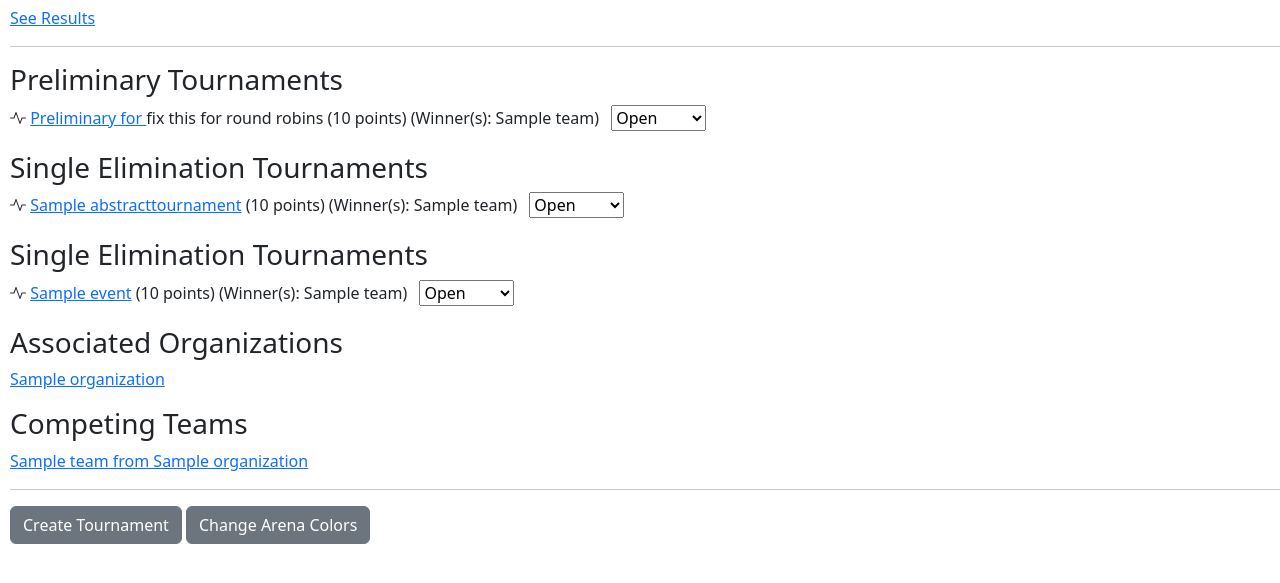
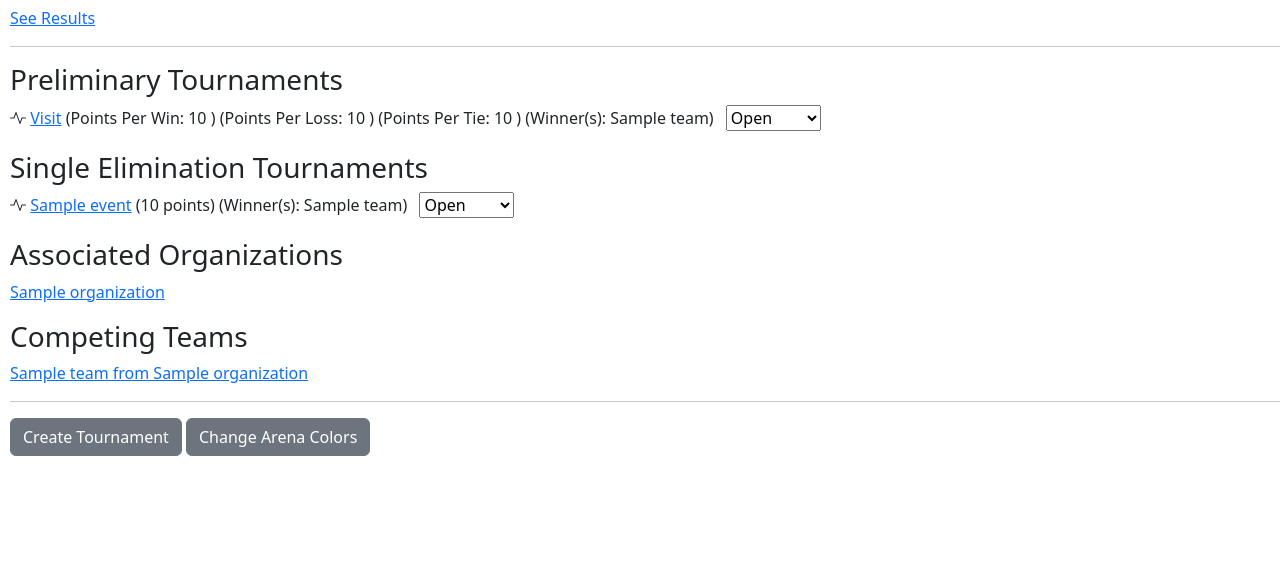
Before and after one commit to CompServer/CompServer, a Django app: page /competition/1/ in a window 1280 px wide. Shown: the part 114-697 px from the top of the page. Run offline with Django 4.2, Linux system fonts and the light colour scheme; a user stored in the database is signed in; tables that the repository leaves empty hold one stand-in row (values such as "Sample post").

Commit message:
hw:debugged organization page, competition page needs to find winners, team page needs to sort

```diff
--- a/competitions/templates/competitions/competition.html
+++ b/competitions/templates/competitions/competition.html
@@ -36,47 +36,15 @@
                         {% elif tournament.is_closed %}
                             <i class="bi-x-circle" title="{{ tournament.status }}"></i>
                         {% endif %}
-                        <a href="{% url 'competitions:tournament' tournament.id %}">{% translate "Preliminary for" %} {{ tournament.tournament.name }}</a>
-                        {% if tournament.points %}fix this for round robins
-                            ({{ tournament.points|floatformat:"0" }} {% translate "points" %})
+                        <a href="{% url 'competitions:tournament' tournament.id %}">{% translate "Visit" %}</a>
+                        {% if tournament.points_per_win %}
+                            ({% translate "Points Per Win: " %}{{ tournament.points_per_win|floatformat:"0" }} )
                         {% endif %}
-                        ({% translate "Winner(s): " %} {{ tournament.get_winner }})
+                        {% if tournament.points_per_loss %}
+                            ({% translate "Points Per Loss: " %}{{ tournament.points_per_loss|floatformat:"0" }} )
                         {% endif %}
-                    {% if user.is_staff %}
-                        <form class="form-inline my-2 my-md-0 justify-content-end d-inline ps-2" action="/tournament/{{ tournament.id }}/?next=competition&id={{ competition.id }}" method="POST" id="status">
-                            {% csrf_token %}
-                            <div class="input-group d-inline">
-                                <select name="status" onchange="this.form.submit();">
-                                    {% for value, translated_value in form.status.field.choices %}
-                                        <option value="{{ value }}" {% if tournament.status == value %}selected{% endif %}>{{ translated_value }}</option>
-                                    {% endfor %}
-                                </select>
-                            </div>
-                        </form>
-                    {% endif %}
-                </div>
-            </div>
-        {% endfor %}
-    {% endif %}
-    {% if elimination_tournaments %}
-        <h3>{% translate "Single Elimination Tournaments" %}</h3>
-        {% for tournament in robin_tournaments %}
-            <div class="row d-flex">
-                <div class = "col-12 tournament">
-                    {% if competition.is_archived and user.is_staff %}
-                        <i class="bi-archive" title="{{ tournament.status }}"></i>
-                        <small>You can see this archived item because you are signed in as a superuser.</small>
-                    {% elif tournament.is_viewable %}
-                        {% if tournament.is_judgable %}
-                            <i class="bi-activity" title="{{ tournament.status }}"></i>
-                        {% elif tournament.is_complete %}
-                            <i class="bi-check2-circle" title="{{ tournament.status }}"></i>
-                        {% elif tournament.is_closed %}
-                            <i class="bi-x-circle" title="{{ tournament.status }}"></i>
-                        {% endif %}
-                        <a href="{% url 'competitions:tournament' tournament.id %}">{{ tournament.name }}</a>
-                        {% if tournament.points %}
-                            ({{ tournament.points|floatformat:"0" }} {% translate "points" %})
+                        {% if tournament.points_per_tie %}
+                            ({% translate "Points Per Tie: " %}{{ tournament.points_per_tie|floatformat:"0" }} )
                         {% endif %}
                         ({% translate "Winner(s): " %} {{ tournament.get_winner }})
                     {% endif %}
@@ -100,23 +68,22 @@
         <h3>{% translate "Single Elimination Tournaments" %}</h3>
         {% for tournament in elimination_tournaments %}
             <div class="row d-flex">
-                {% if not tournament.is_archived or user.is_staff %}
                 <div class = "col-12 tournament">
+                    {% if competition.is_archived and user.is_staff %}
+                        <i class="bi-archive" title="{{ tournament.status }}"></i>
+                        <small>You can see this archived item because you are signed in as a superuser.</small>
+                    {% elif tournament.is_viewable %}
                         {% if tournament.is_judgable %}
-                            <i class="bi-activity" title="{{ tournament.status }}"></i> <a href="{% url 'competitions:tournament' tournament.id %}">{{ tournament.event.name }}</a>
+                            <i class="bi-activity" title="{{ tournament.status }}"></i>
                         {% elif tournament.is_complete %}
-                            <i class="bi-check2-circle" title="{{ tournament.status }}"></i> <a href="{% url 'competitions:tournament' tournament.id %}">{{ tournament.event.name }}</a>
+                            <i class="bi-check2-circle" title="{{ tournament.status }}"></i>
                         {% elif tournament.is_closed %}
-                            <i class="bi-x-circle" title="{{ tournament.status }}"></i> <a href="{% url 'competitions:tournament' tournament.id %}">{{ tournament.event.name }}</a>
-                        {% elif tournament.is_in_setup %}
-                            <i class="bi-gear" title="{{ tournament.status }}"></i> {{ tournament.event.name }}
-                        {% elif competition.is_archived %}
-                            <i class="bi-archive" title="{{ tournament.status }}"></i> {{ tournament }} <small>You can see this archived item because you are signed in as a superuser.</small>
+                            <i class="bi-x-circle" title="{{ tournament.status }}"></i>
                         {% endif %}
+                        <a href="{% url 'competitions:tournament' tournament.id %}">{{ tournament.event.name }}</a>
                         {% if tournament.points %}
                             ({{ tournament.points|floatformat:"0" }} {% translate "points" %})
                         {% endif %}
-                        {% if tournament.get_winner %}
                         ({% translate "Winner(s): " %} {{ tournament.get_winner }})
                     {% endif %}
                     {% if user.is_staff %}
@@ -132,7 +99,6 @@
                         </form>
                     {% endif %}
                 </div>
-                {% endif %}
             </div>
         {% endfor %}
     {% endif %}
--- a/competitions/templates/competitions/organization.html
+++ b/competitions/templates/competitions/organization.html
@@ -18,13 +18,12 @@
                 {% endif %}
             {% endfor %}
         </ul>
-        {% if results %}
+        <!-- {% if results %}
             <div class="container">
                 <h2>{% translate 'Overall Team Results' %}</h2>
                 {% for result in results %}
-                    pie chart
                 {% endfor %}
             </div>
-        {% endif %}
+        {% endif %} -->
     </body>
 {% endblock %}
--- a/competitions/views.py
+++ b/competitions/views.py
@@ -804,16 +804,15 @@ def competition(request: HttpRequest, competition_id: int):
                 return HttpResponseRedirect(reverse(f"competitions:competition", args=[competition_id]))
     if competition.is_archived:
         return HttpResponseRedirect(reverse("competitions:competitions"))
-
-    elimination_tournaments = SingleEliminationTournament.objects.filter(competition__id = competition_id).order_by("-status", "-start_time")
-    robin_tournaments = RoundRobinTournament.objects.filter(competition__id=competition_id).order_by("-status", "-start_time")
+    elimination_tournaments = SingleEliminationTournament.objects.filter(competition__id = competition_id).order_by("status", "start_time")
+    robin_tournaments = RoundRobinTournament.objects.filter(competition__id=competition_id).order_by("status", "start_time")
     organizations = list()
     for team in competition.teams.all():
         if team.organization:
             if team.organization not in organizations:
                 organizations.append(team.organization)
-    #resulting = competition.get_results()
-    #have to fix the competition function to get winners
+    #sort the organizations by name
+    #winner
     context = {
         "competition": competition,
         "form": CompetitionStatusForm(),
@@ -821,9 +820,6 @@ def competition(request: HttpRequest, competition_id: int):
         "elimination_tournaments": elimination_tournaments,
         "organizations": organizations,
     }
-    #no winner isn't showing
-    #add organizations for the competiton to the comp page
-    #fix the links to elimination and round robin
     return render(request, "competitions/competition.html", context)
 
 @login_required
@@ -993,7 +989,7 @@ def profile(request, user_id):
 
 def organization(request, organization_id):
     organization = Organization.objects.filter(id = organization_id).first()
-    associated_teams = Team.objects.filter(organization__id = organization_id).order_by("-name")
+    associated_teams = Team.objects.filter(organization__id = organization_id).order_by("name")
     results = dict()
     for team in associated_teams:
         win_count = 0
@@ -1011,7 +1007,6 @@ def organization(request, organization_id):
         'organization': organization,
         'associated_teams': associated_teams,
         'results': results,
-        #needs a pie chart
     }
     return render(request, 'competitions/organization.html', context)
 
@@ -1076,7 +1071,7 @@ def team(request: HttpRequest, team_id: int):#check the sorting and then this is
     past_matches_dict = dict()
     for match in past_matches:
         past_matches_dict[match] = match.time
-    # sorted_past_matches = {k for k, v in sorted(past_matches_dict.items(), key=lambda item: past_matches_dict[1])}
+    sorted_past_matches = [k for k,v in sorted(past_matches_dict.items(), key=lambda item:item[1])]
     past_competitions = Competition.objects.filter(teams__id = team_id, status = Status.COMPLETE).order_by("end_date", "start_date", "name")
     past_tournaments_won = list()
     past_tournaments = SingleEliminationTournament.objects.filter(teams__id = team_id, status = Status.COMPLETE).order_by("start_time", "competition")
@@ -1143,10 +1138,17 @@ def team(request: HttpRequest, team_id: int):#check the sorting and then this is
         if match.id in [match.id for match in upcoming_matches.all()]:
             old_upcoming_matches.remove(match)
     for match in past_matches:
+        advancers = match.advancers.all()
+        starters = match.starting_teams.all()
         if team_id in [team.id for team in match.advancers.all()]:
             if match.starting_teams.all().exists():
+                last = Match.objects.filter(next_match__id=match.id)
+                #check
                 if match.prev_matches.last():
-                    if team_id in [team.id for team in match.starting_teams.all()] or team_id in [team.id for team in match.prev_matches.last().starting_teams]:
+                    team = Team.objects.filter(id=team_id)
+                    prev_matches = match.prev_matches.last()
+
+                    if team in match.starting_teams.all() or team in match.prev_matches.last().starting_teams:
                         if match.advancers.count() == 1:
                             if match.starting_teams.count() == 1 and match.prev_matches.last().starting_teams.count() == 1:
                                 byes.append((("BYE" + first_half), match.tournament, second_half))
@@ -1164,7 +1166,7 @@ def team(request: HttpRequest, team_id: int):#check the sorting and then this is
         'old_upcoming_matches': old_upcoming_matches,
         'wins': wins,
         'byes': byes,
-        'past_matches': past_matches,
+        'past_matches': sorted_past_matches,
         'draws': draws,
         'losses': losses,
         'won_tournaments': past_tournaments_won,
```
Also changed, not shown: competitions/models.py (+3 -7 lines). Lines whose indentation alone changed are shown as unchanged.
